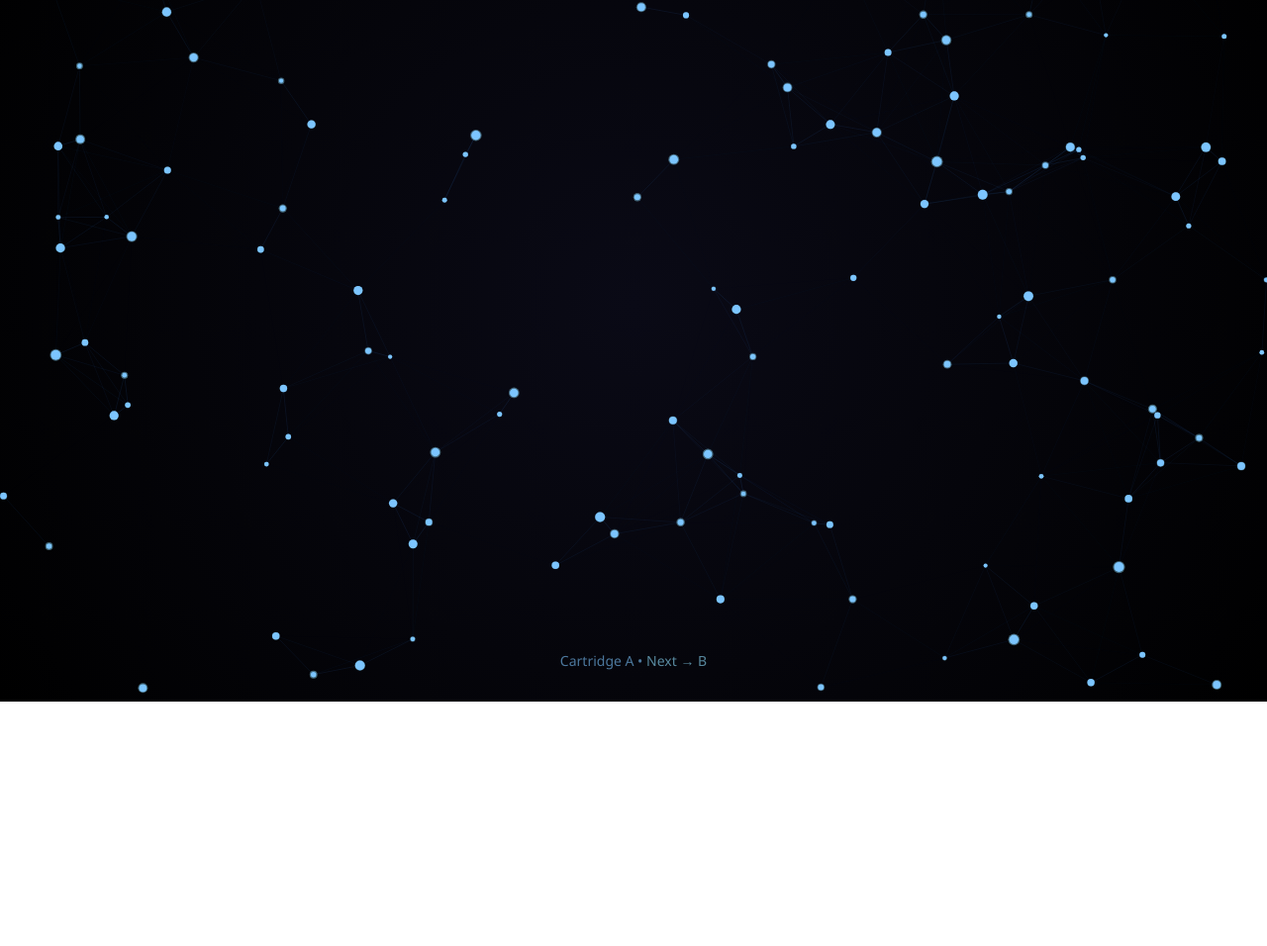
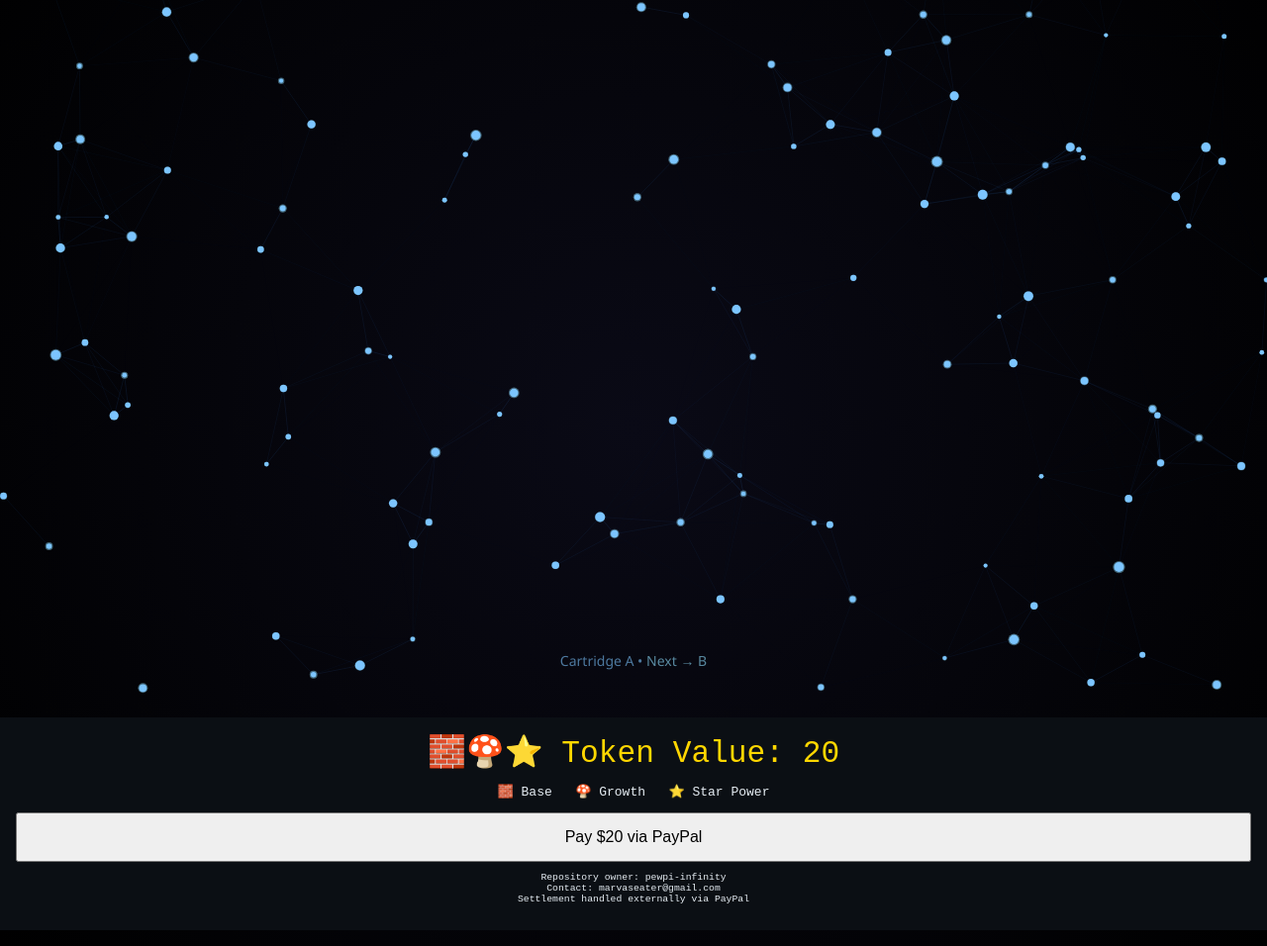
Before and after one commit to pewpi-infinity/a, a plain HTML site: page index.html in a window 1280 px wide. Shown: the part 91-1047 px from the top of the page at 99% size. Before the commit the page ends 800 px from the top, so only its background shows below. Drawn offline with Linux system fonts and the light colour scheme.

Commit message:
c14: index token panel + value + settlement separation

```diff
--- a/index.html
+++ b/index.html
@@ -22,3 +22,31 @@
   <script src="script.js"></script>
 </body>
 </html>
+<!-- C14_TOKEN_PANEL_START -->
+<div style="font-family:monospace;background:#0b0f14;color:#e6edf3;padding:16px;margin:16px 0">
+  <div style="font-size:2.4em;color:#ffd700;text-align:center">
+    🧱🍄⭐ Token Value: 20
+  </div>
+
+  <p style="text-align:center">
+    🧱 Base &nbsp; 🍄 Growth &nbsp; ⭐ Star Power
+  </p>
+
+  <form action="https://www.paypal.com/cgi-bin/webscr" method="get" target="_blank">
+    <input type="hidden" name="cmd" value="_xclick">
+    <input type="hidden" name="business" value="watsonkris61@gmail.com">
+    <input type="hidden" name="item_name" value="a Token">
+    <input type="hidden" name="amount" value="20">
+    <input type="hidden" name="currency_code" value="USD">
+    <button style="width:100%;padding:14px;font-size:1em">
+      Pay $20 via PayPal
+    </button>
+  </form>
+
+  <p style="font-size:0.75em;text-align:center;margin-top:10px">
+    Repository owner: pewpi-infinity<br/>
+    Contact: marvaseater@gmail.com<br/>
+    Settlement handled externally via PayPal
+  </p>
+</div>
+<!-- C14_TOKEN_PANEL_END -->
```
